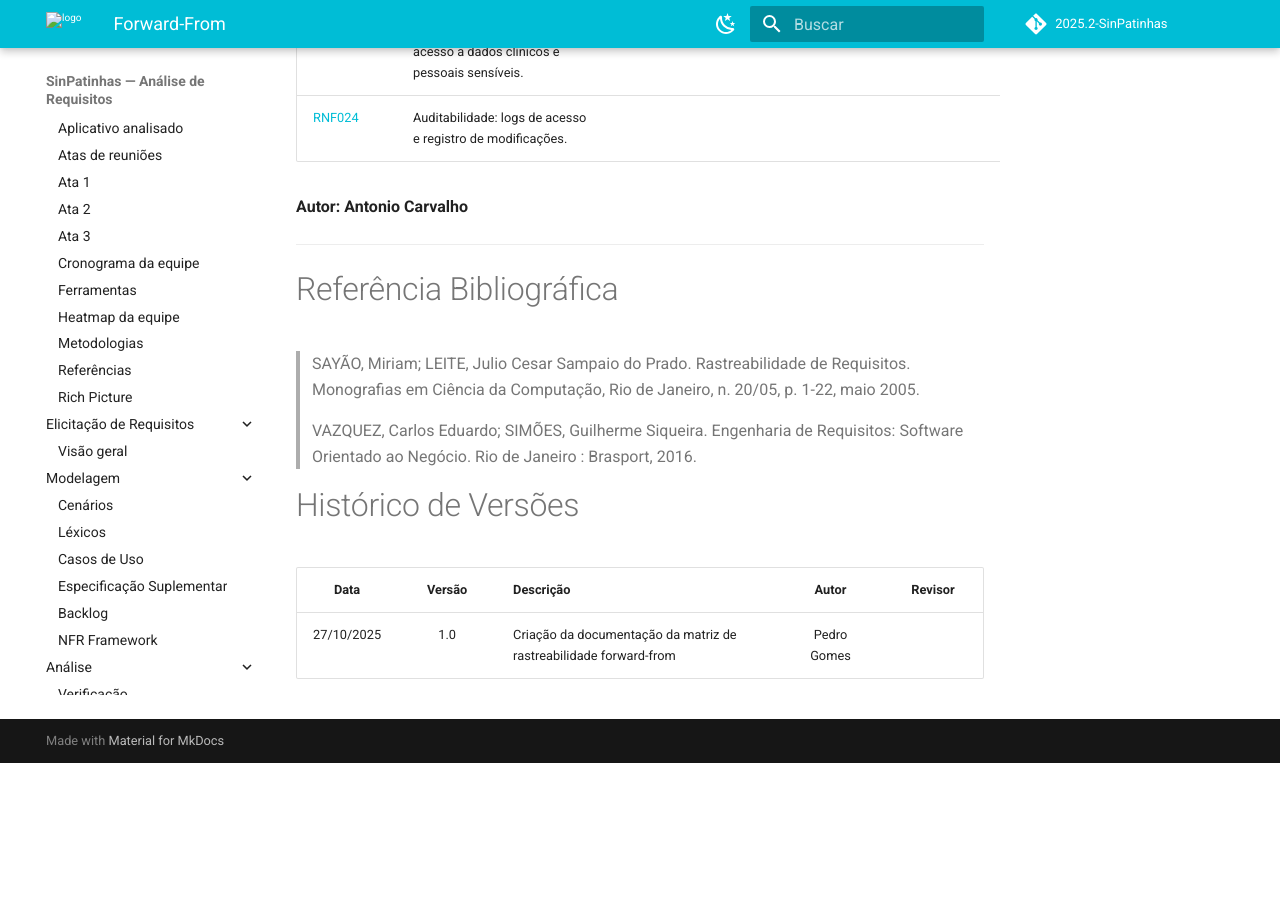
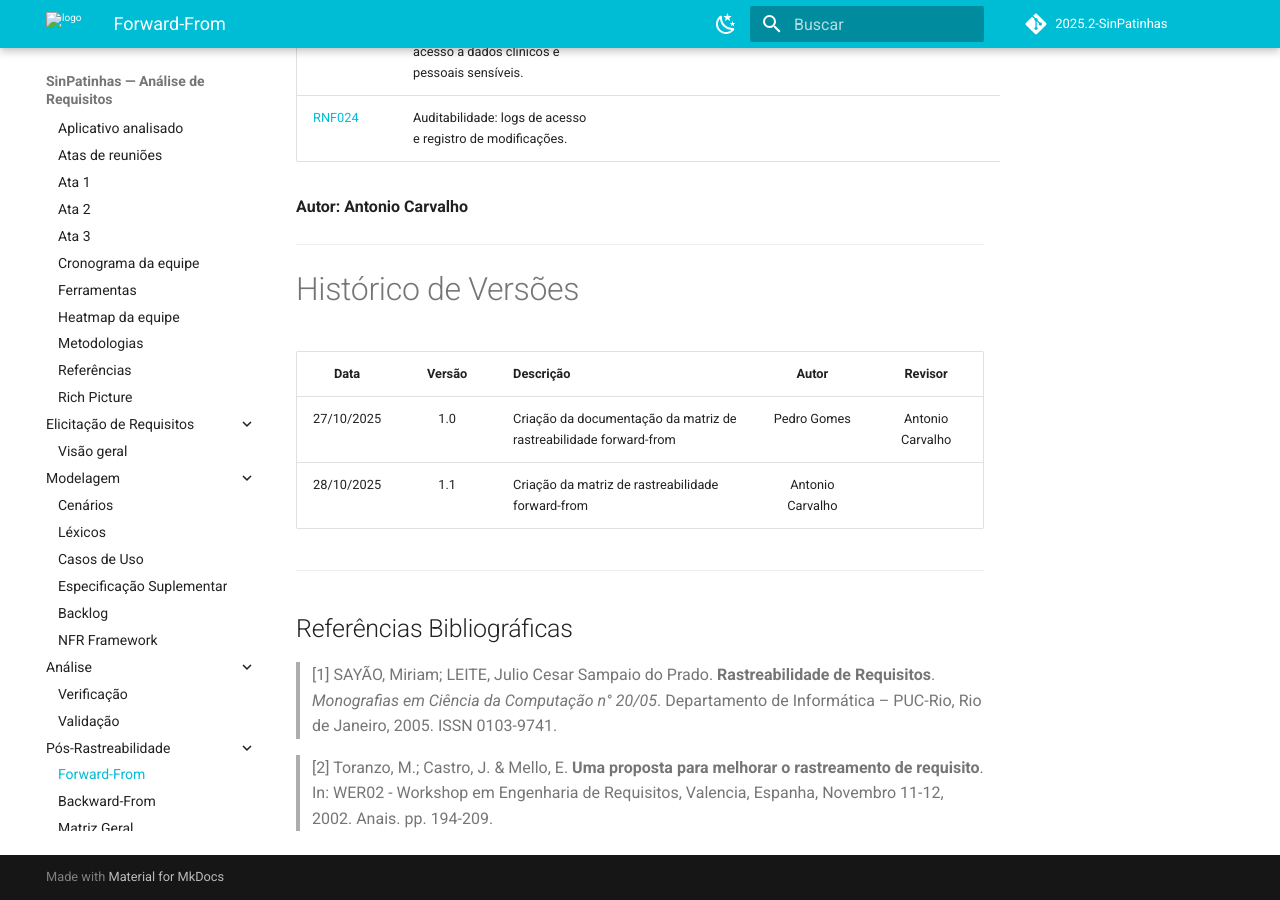
Before and after one commit to Requisitos-de-Software/2025.2-SinPatinhas, an MkDocs documentation site: the page built from docs/pos-rastreabilidade/foward_from.md, in a window 1280 px wide and 900 px high, scrolled down 10050 px. Built offline with MkDocs 1.6.1 and Material for MkDocs 9.7.7, drawn with Linux system fonts in a browser that asks for light colours; comment, search, counter and statistics services are not loaded; before the commit the page ends 10813 px from its top, so only the background shows below that.

Commit message:
fix(pagina): Alterando página de forward from.

```diff
--- a/docs/pos-rastreabilidade/foward_from.md
+++ b/docs/pos-rastreabilidade/foward_from.md
@@ -169,21 +169,26 @@ Os links nas colunas **ID** direcionam para os requisitos originais.
 | [RNF023](../elicitacao/tecnicas_elicitacao/requisitos_elicitados.md#rnf023) | Privacidade: restrição de acesso a dados clínicos e pessoais sensíveis. |  |  |  |  |  |  |
 | [RNF024](../elicitacao/tecnicas_elicitacao/requisitos_elicitados.md#rnf024) | Auditabilidade: logs de acesso e registro de modificações. |  |  |  |  |  |  |
 
-
-
 **Autor: Antonio Carvalho**
 
 ---
-
-# Referência Bibliográfica
-
-> SAYÃO, Miriam; LEITE, Julio Cesar Sampaio do Prado. Rastreabilidade de Requisitos. Monografias em
-Ciência da Computação, Rio de Janeiro, n. 20/05, p. 1-22, maio 2005.
-
-> VAZQUEZ, Carlos Eduardo; SIMÕES, Guilherme Siqueira. Engenharia de Requisitos: Software Orientado ao Negócio. Rio de Janeiro : Brasport, 2016.
 
 # Histórico de Versões
 
 | Data       | Versão | Descrição                                 | Autor                                      | Revisor                                     |
 | :--------: | :----: | :---------------------------------------- | :----------------------------------------: | :----------------------------------------: |
-| 27/10/2025 |  1.0   |  Criação da documentação da matriz de rastreabilidade forward-from| Pedro Gomes   |   |
+| 27/10/2025 |  1.0   |  Criação da documentação da matriz de rastreabilidade forward-from| Pedro Gomes   | Antonio Carvalho  |
+| 28/10/2025 |  1.1   |  Criação da matriz de rastreabilidade forward-from | Antonio Carvalho   |   |
+
+
+---
+
+## Referências Bibliográficas
+
+<a id="REF1"></a>
+
+> [1] SAYÃO, Miriam; LEITE, Julio Cesar Sampaio do Prado. **Rastreabilidade de Requisitos**. *Monografias em Ciência da Computação n° 20/05*. Departamento de Informática – PUC-Rio, Rio de Janeiro, 2005. ISSN 0103-9741.
+
+<a id="REF2"></a>
+
+> [2] Toranzo, M.; Castro, J. & Mello, E. **Uma proposta para melhorar o rastreamento de requisito**. In: WER02 - Workshop em Engenharia de Requisitos, Valencia, Espanha, Novembro 11-12, 2002. Anais. pp. 194-209.
```
